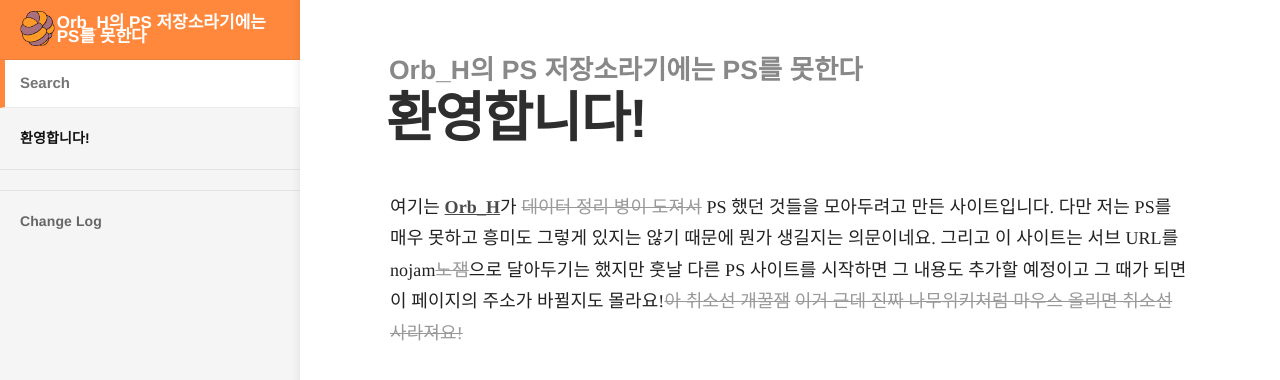
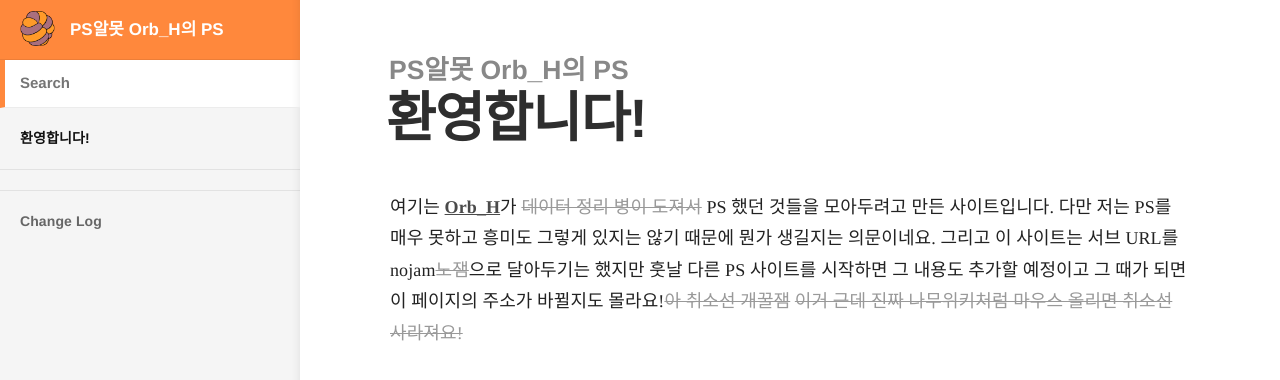
Before and after one commit to Orb-H/nojam, a Jekyll site: the page built from docs/index.md, in a window 1280 px wide. Shown: the top 380 px of the page. Built offline with Jekyll 4.4.1, drawn with Linux system fonts in a browser that asks for light colours.

Commit message:
change site title

```diff
--- a/docs/_config.yml
+++ b/docs/_config.yml
@@ -1,7 +1,7 @@
 # ----
 # Site
 
-title: Orb_H의 PS 저장소라기에는 PS를 못한다
+title: PS알못 Orb_H의 PS
 url: "https://orb-h.github.io"
 baseurl: "/nojam"
 google_analytics_key:
```
